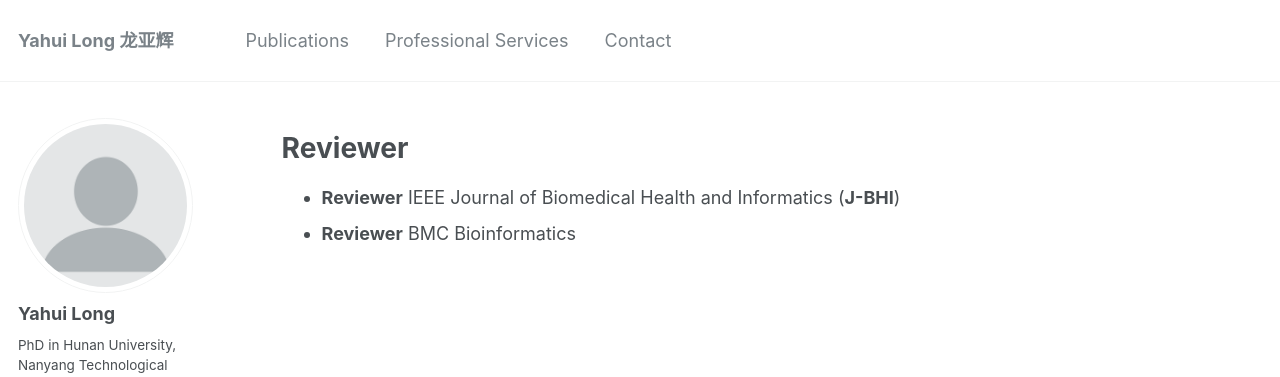
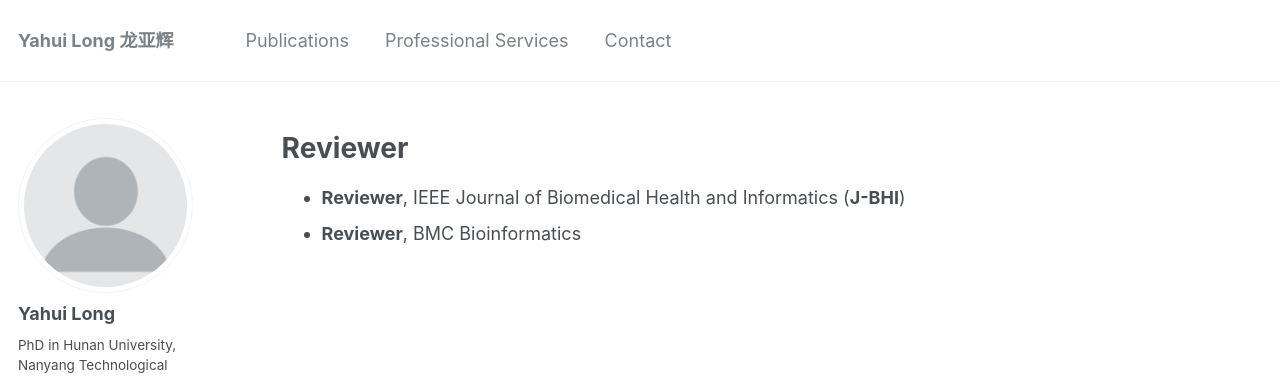
Before and after one commit to longyahui/Home, a Jekyll site: the page built from _pages/service.md, in a window 1280 px wide. Shown: the top 377 px of the page. Built offline with Jekyll 4.4.1, drawn with Linux system fonts in a browser that asks for light colours.

```diff
--- a/_pages/service.md
+++ b/_pages/service.md
@@ -11,5 +11,5 @@ redirect_from:
 
 Reviewer
 ======
-- **Reviewer** IEEE Journal of Biomedical Health and Informatics (**J-BHI**)
-- **Reviewer** BMC Bioinformatics
+- **Reviewer**, IEEE Journal of Biomedical Health and Informatics (**J-BHI**)
+- **Reviewer**, BMC Bioinformatics
```
